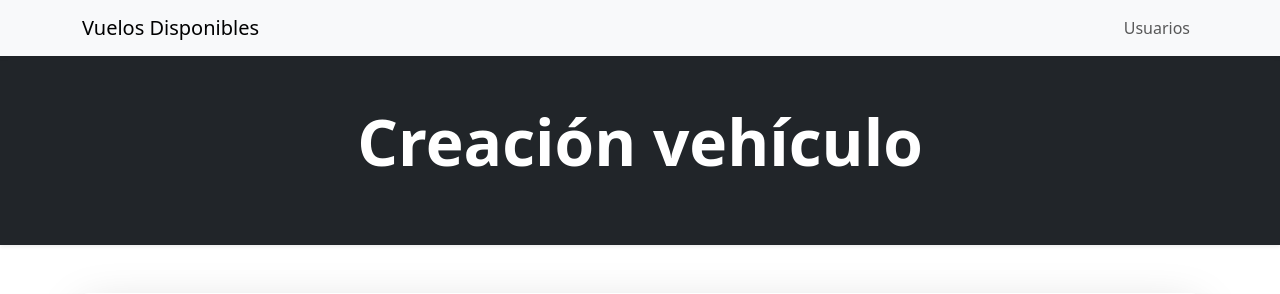
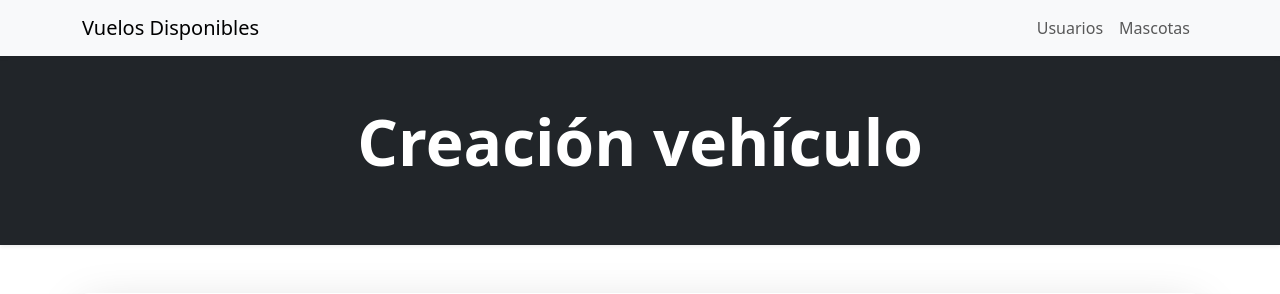
Before and after one commit to Aldemitar/PARCIAL_FINAL, a FastAPI app: page /usuarios/add in a window 1280 px wide. Shown: the top 294 px of the page. Run offline with FastAPI, Linux system fonts and the light colour scheme; parts of the project's set-up code (start-up, migrations or seed data) failed here and were passed over.

Commit message:
Se agregaron las rutas de usuario y máscotas

```diff
--- a/templates/includes/navbar.html
+++ b/templates/includes/navbar.html
@@ -7,7 +7,8 @@
         </button>
         <div class="collapse navbar-collapse" id="navbarMain">
             <ul class="navbar-nav ms-auto">
-                <li class="nav-item"><a href="/" class="nav-link">Usuarios</a></li>
+                <li class="nav-item"><a href="/usuarios_registro" class="nav-link">Usuarios</a></li>
+                <li class="nav-item"><a href="/mascotas_registro" class="nav-link">Mascotas</a></li>
             </ul>
         </div>
     </div>
```
